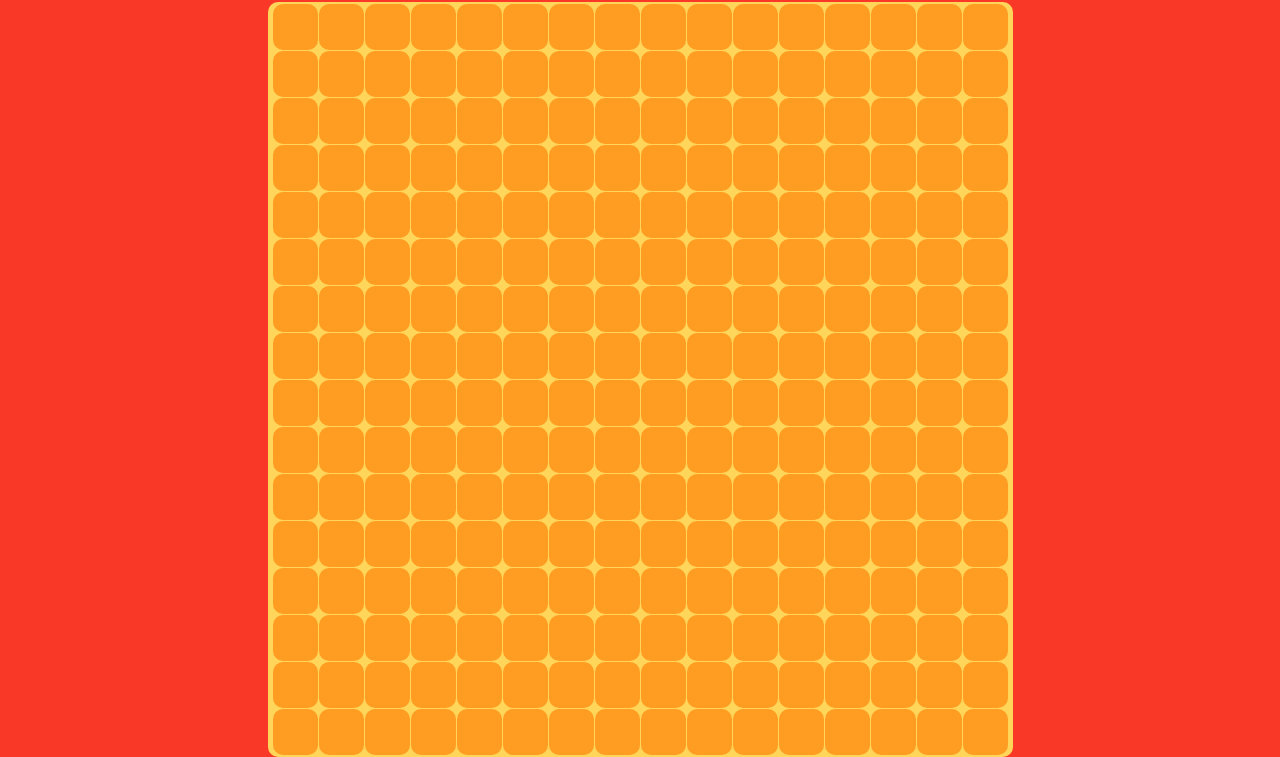
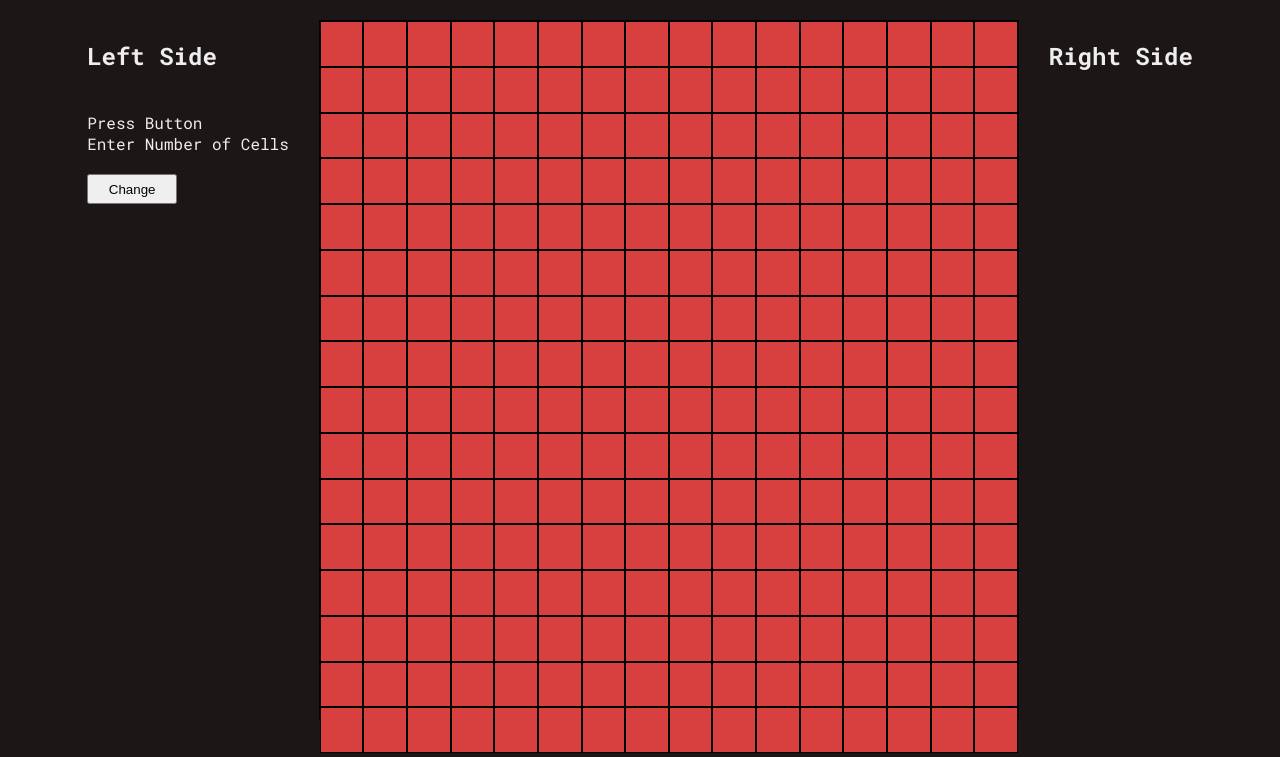
Before and after one commit to shr3y4sh/etch-sketch, a plain HTML site: page index.html in a window 1280 px wide. Shown: the part 99-856 px from the top of the page. Drawn offline with Linux system fonts and the light colour scheme.

Commit message:
change layout, size button, limit 64

```diff
--- a/index.html
+++ b/index.html
@@ -8,7 +8,20 @@
   </head>
   <body>
     <h1 id="heading">SketchPad</h1>
-    <div id="main-container"></div>
+    <div id="area">
+      <div id="left-navigation">
+        <h2>Left Side</h2>
+        <p>
+          Press Button <br />
+          Enter Number of Cells
+        </p>
+        <button id="size-button">Change</button>
+      </div>
+      <div id="main-container"></div>
+      <div id="right-navigation">
+        <h2>Right Side</h2>
+      </div>
+    </div>
     <script src="script.js"></script>
   </body>
 </html>
--- a/script.js
+++ b/script.js
@@ -1,20 +1,60 @@
-const container = document.querySelector("#main-container");
+const CONTAINER$SIZE = 700;
+let nCrossN;
 
-createGrid();
+// const nCrossN = 16;
 
 // let sketchLst = [];
 
-function createGrid() {
-  for (let i = 0; i < 16; i++) {
+const container = createGrid();
+function createGrid(nCrossN = 16) {
+  const container = document.querySelector("#main-container");
+  const cellWidth = CONTAINER$SIZE / nCrossN;
+  const cellHeight = CONTAINER$SIZE / nCrossN;
+
+  for (let i = 0; i < nCrossN; i++) {
     let row = document.createElement("div");
 
-    for (let j = 0; j < 16; j++) {
+    for (let j = 0; j < nCrossN; j++) {
       let cell = document.createElement("div");
       cell.classList.add("cell-style");
+      cell.style.width = cellWidth + "px";
+      cell.style.height = cellHeight + "px";
+      // cell.innerText = "x";
       row.appendChild(cell);
     }
     row.classList.add("row-style");
+    // row.style.height = `{800 / 16}px`;
     container.appendChild(row);
     // sketchLst.push(row);
   }
+
+  return container;
 }
+
+// createGrid();
+
+let sizeButton = document.querySelector("#size-button");
+
+sizeButton.addEventListener("click", function () {
+  document.querySelector("#main-container").remove();
+  let container = document.createElement("div");
+  container.setAttribute("id", "main-container");
+  document
+    .querySelector("#area")
+    .insertBefore(container, document.querySelector("#right-navigation"));
+  let num = prompt("Size of grid n x n: Enter n");
+  nCrossN = Number(num);
+
+  if (nCrossN > 64) {
+    alert("Max limit of grid is 64x64.");
+    // alert("Reverting back to 16x16");
+    createGrid(64);
+    return;
+  }
+
+  console.log("nCrossN: " + num);
+  container = createGrid(nCrossN);
+  console.log(container);
+});
+
+// createGrid(nCrossN);
--- a/styles.css
+++ b/styles.css
@@ -1,50 +1,94 @@
-body {
-  background-color: #f93827;
-  color: #ffd65a;
-  display: flex;
-  flex-direction: column;
-  justify-content: center;
-  align-items: center;
+@import url("https://fonts.googleapis.com/css2?family=Roboto+Mono:ital,wght@0,100..700;1,100..700&display=swap");
+
+* {
+  /* border: 1px solid black; */
   padding: 0;
   margin: 0;
 }
 
+body {
+  box-sizing: border-box;
+  background-color: #1d1616;
+  color: #eeeeee;
+  font-family: "Roboto Mono", serif;
+  display: flex;
+  flex-direction: column;
+  height: 95vh;
+  justify-content: flex-start;
+  align-items: center;
+}
+
 h1 {
-  font-size: 2.5rem;
+  font-size: 2.8rem;
+  margin: 30px 10px;
+  /* border: 1px solid black; */
+}
+
+h2 {
+  padding: 20px 0px;
+  margin-bottom: 20px;
+}
+
+#area {
+  width: 100%;
+  display: flex;
+  justify-content: center;
+  gap: 30px;
+  /* align-items: stretch; */
+}
+
+#size-button {
+  margin-top: 20px;
+  /* margin-left: 30px; */
+  padding: 5px 10px;
+  height: 30px;
+  width: 90px;
 }
 
 #main-container {
+  box-sizing: border-box;
   display: flex;
   flex-direction: column;
-  justify-content: center;
-  align-items: stretch;
-  gap: 1px;
+  border: 1px solid black;
+  /* justify-content: stretch; */
+  /* align-items: stretch; */
+  /* gap: 1px; */
   /* align-content: center; */
   /* justify-self: center; */
   /* align-self: center; */
-  background-color: #ffd65a;
-  border-radius: 10px;
-  min-height: 755px;
-  min-width: 745px;
-  padding: 0;
-  margin: 0;
+  background-color: #8e1616;
+  /* border-radius: 10px; */
+  height: 700px;
+  width: 700px;
 }
 
 .cell-style {
-  border-radius: 10px;
-  min-width: 45px;
-  min-height: 45px;
-  background-color: #ff9d23;
+  /* height: fit-content; */
+  /* width: 100%; */
+  /* height: 100%; */
+  /* border-radius: 10px; */
+  /* width: 20px; */
+  border: 1px solid black;
+  /* min-width: 45px; */
+  /* min-height: 45px; */
+  flex: 0 0 1;
+  background-color: #d84040;
 }
 
 .row-style {
-  border-radius: 10px;
+  /* border-radius: 10px; */
+  /* margin: 0; */
+  /* border: 1px solid red; */
+  flex: 0 0 1;
   display: flex;
   flex-wrap: nowrap;
-  gap: 1px;
-  justify-content: center;
-  /* align-items: flex-end; */
-  min-width: 736px;
-  min-height: 46px;
+  /* height: 100%; */
+  /* height: 20px; */
+  /* width: 100%; */
+  /* gap: 1px; */
+  /* justify-content: center; */
+  /* align-items: stretch; */
+  /* min-width: 736px; */
+  /* min-height: 46px; */
   /* background-color: #ff9d23; */
 }
```
